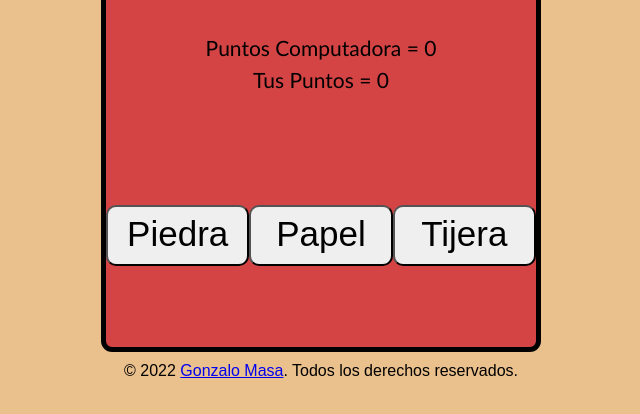
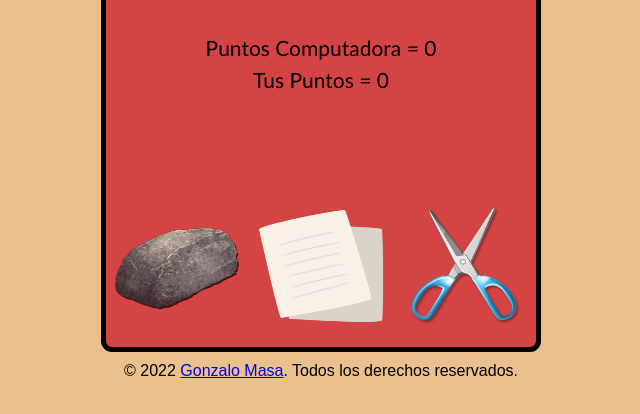
Before and after one commit to gonzalo00913/Project-Rock-Paper-Scissors, a plain HTML site: page index.html in a window 1280 px wide. Shown: the part 388-802 px from the top of the page, without its empty margins (319-959 px from the left). Drawn offline with Linux system fonts and the light colour scheme.

Commit message:
arreglando botonos con imagenes

```diff
--- a/index.html
+++ b/index.html
@@ -32,15 +32,17 @@
          <!-- <button id="play-again" type="button">Jugar de Nuevo</button>-->
 
         <div id="botones">
-            <button id="rock" type="button">
-              <samp>Piedra</samp>
-            </button>
-            <button id="papel" type="button">
-              <samp>Papel</samp>
-            </button>
-            <button id="tijeras" type="button">
-             <samp>Tijera</samp>
-            </button>
+
+            <div class="hov" id="rock">
+                <img src="img/piedra.webp" alt="">
+            </div>
+            <div class="hov" id="papel">
+                <img src="img/papel.png" alt="">
+            </div>
+            <div class="hov" id="tijeras">
+                <img src="img/tijeras.png" alt="">
+            </div>
+
         </div>
 
 
--- a/style.css
+++ b/style.css
@@ -35,9 +35,8 @@ body{
 #papel,
 #tijeras{
     font-size: 35px;
-    border-radius: 10px;
     font-family:monospace;
-    height: 50%;
+    height: 100%;
     width: 90%;
 
 }
@@ -52,9 +51,8 @@ img
     margin-bottom: 20px
 
 }
-button:hover{
+.hov:hover{
  transform: scale(1.1);
- color: rgb(212, 69, 37);
 }
 
 #play-again{
```
